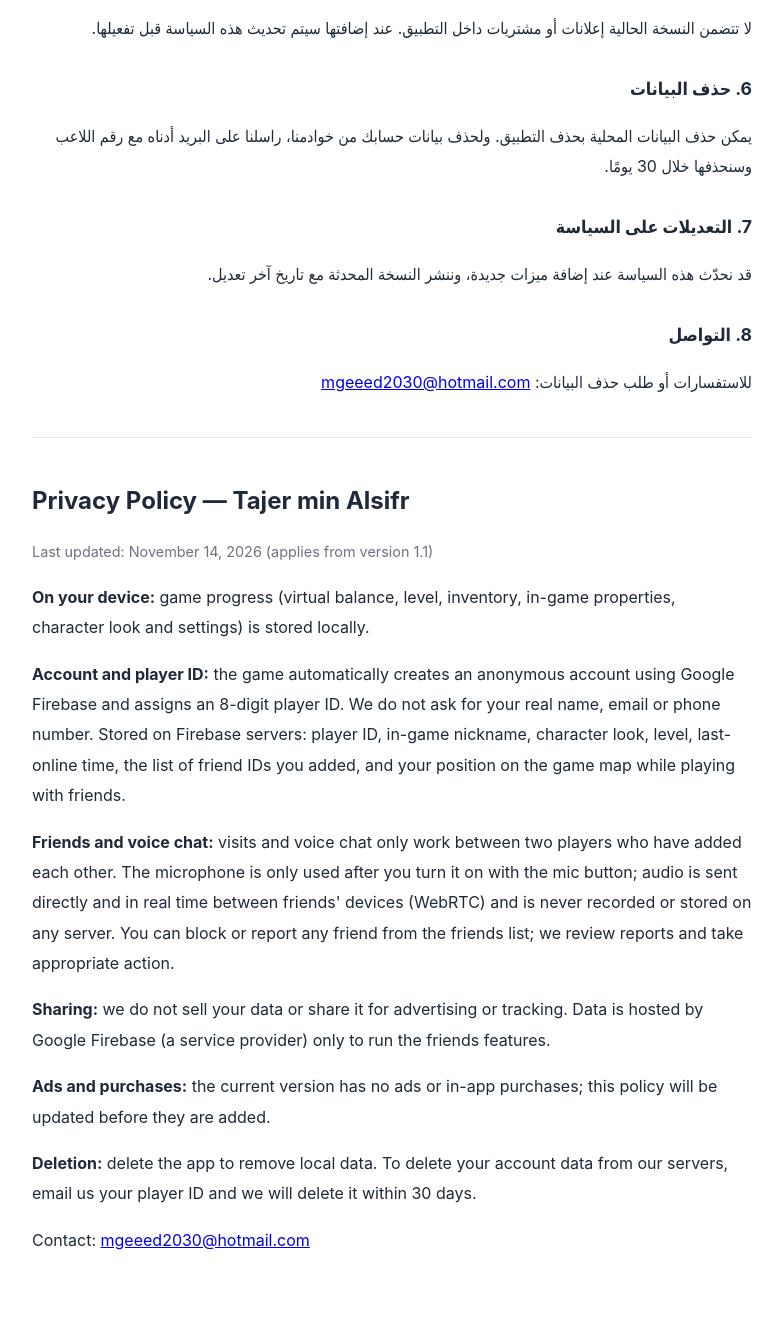
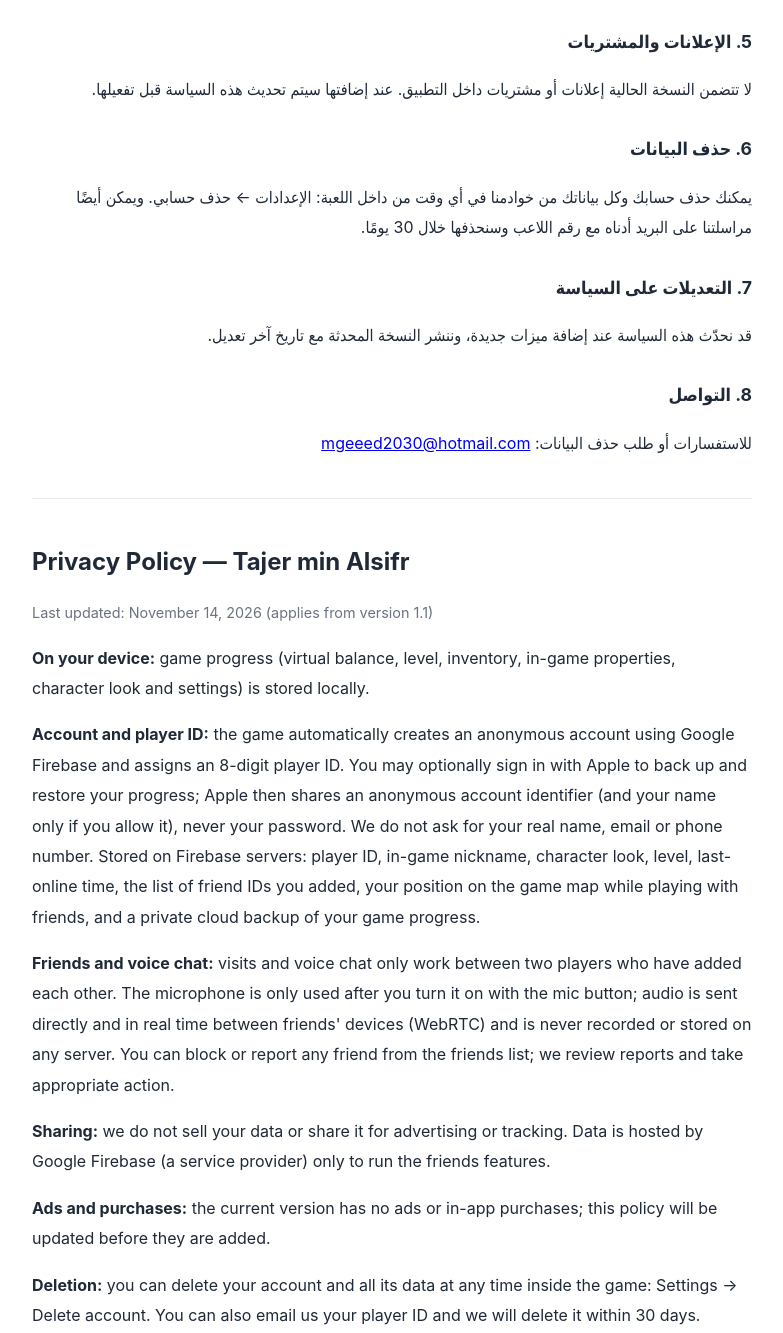
Before and after one commit to mgeeed2090-dot/tajer-privacy, a plain HTML site: page index.html in a window 1280 px wide. Shown: the part 882-2215 px from the top of the page, without its empty margins (248-1031 px from the left). Before the commit the page ends 2177 px from the top, so only its background shows below. Drawn offline with Linux system fonts and the light colour scheme.

Commit message:
Privacy policy: Sign in with Apple, cloud save, in-app account deletion
Co-Authored-By: Claude Opus 5.5 <noreply@anthropic.com>
Claude-Session: https://claude.ai/code/session_01WCpU6HHJ69bZQiaBP3t5kp

```diff
--- a/index.html
+++ b/index.html
@@ -18,7 +18,7 @@ h1{font-size:1.5rem;margin-bottom:4px}h2{font-size:1.1rem;margin-top:28px}
 <h2>1. البيانات المحفوظة على جهازك</h2>
 <p>يُحفظ تقدم اللاعب (الرصيد الافتراضي، المستوى، المخزون، العقارات داخل اللعبة، شكل الشخصية والإعدادات) محليًا على جهازه.</p>
 <h2>2. الحساب ورقم اللاعب</h2>
-<p>عند تشغيل اللعبة يُنشأ للاعب حساب مجهول تلقائيًا عبر خدمة Google Firebase، ويُعطى رقم لاعب من 8 أرقام. لا نطلب الاسم الحقيقي أو البريد أو رقم الجوال. يُحفظ على خوادم Firebase: رقم اللاعب، والاسم الذي يختاره داخل اللعبة، وشكل الشخصية، والمستوى، وآخر وقت اتصال، وقائمة أرقام الأصدقاء الذين أضافهم، وموقعه داخل خريطة اللعبة أثناء اللعب مع الأصدقاء.</p>
+<p>عند تشغيل اللعبة يُنشأ للاعب حساب مجهول تلقائيًا عبر خدمة Google Firebase، ويُعطى رقم لاعب من 8 أرقام. ويمكن للاعب اختياريًا تسجيل الدخول باستخدام Apple لحفظ تقدمه واسترجاعه، وفي هذه الحالة نستلم من Apple معرّفًا مجهولًا للحساب (وقد يُرسل الاسم إذا وافق اللاعب) ولا نستلم كلمة المرور. لا نطلب الاسم الحقيقي أو البريد أو رقم الجوال. يُحفظ على خوادم Firebase: رقم اللاعب، والاسم الذي يختاره داخل اللعبة، وشكل الشخصية، والمستوى، وآخر وقت اتصال، وقائمة أرقام الأصدقاء الذين أضافهم، وموقعه داخل خريطة اللعبة أثناء اللعب مع الأصدقاء، ونسخة احتياطية من تقدمه في اللعبة (الحفظ السحابي) لا يطّلع عليها غيره.</p>
 <h2>3. اللعب مع الأصدقاء والمحادثة الصوتية</h2>
 <p>الزيارة والمحادثة الصوتية متاحتان فقط بين لاعبين أضاف كل منهما الآخر برقمه. المايك لا يعمل إلا إذا فتحه اللاعب بنفسه من زر المايك، ويُنقل الصوت مباشرة بين أجهزة الأصدقاء لحظيًا (WebRTC) ولا يُسجَّل ولا يُحفظ على أي خادم. يمكن للاعب حظر أي صديق أو الإبلاغ عنه من قائمة الأصدقاء، ونراجع البلاغات ونتخذ الإجراء المناسب.</p>
 <h2>4. مشاركة البيانات</h2>
@@ -26,7 +26,7 @@ h1{font-size:1.5rem;margin-bottom:4px}h2{font-size:1.1rem;margin-top:28px}
 <h2>5. الإعلانات والمشتريات</h2>
 <p>لا تتضمن النسخة الحالية إعلانات أو مشتريات داخل التطبيق. عند إضافتها سيتم تحديث هذه السياسة قبل تفعيلها.</p>
 <h2>6. حذف البيانات</h2>
-<p>يمكن حذف البيانات المحلية بحذف التطبيق. ولحذف بيانات حسابك من خوادمنا، راسلنا على البريد أدناه مع رقم اللاعب وسنحذفها خلال 30 يومًا.</p>
+<p>يمكنك حذف حسابك وكل بياناتك من خوادمنا في أي وقت من داخل اللعبة: الإعدادات ← حذف حسابي. ويمكن أيضًا مراسلتنا على البريد أدناه مع رقم اللاعب وسنحذفها خلال 30 يومًا.</p>
 <h2>7. التعديلات على السياسة</h2>
 <p>قد نحدّث هذه السياسة عند إضافة ميزات جديدة، وننشر النسخة المحدثة مع تاريخ آخر تعديل.</p>
 <h2>8. التواصل</h2>
@@ -36,11 +36,11 @@ h1{font-size:1.5rem;margin-bottom:4px}h2{font-size:1.1rem;margin-top:28px}
 <h1>Privacy Policy — Tajer min Alsifr</h1>
 <p class="date">Last updated: November 14, 2026 (applies from version 1.1)</p>
 <p><b>On your device:</b> game progress (virtual balance, level, inventory, in-game properties, character look and settings) is stored locally.</p>
-<p><b>Account and player ID:</b> the game automatically creates an anonymous account using Google Firebase and assigns an 8-digit player ID. We do not ask for your real name, email or phone number. Stored on Firebase servers: player ID, in-game nickname, character look, level, last-online time, the list of friend IDs you added, and your position on the game map while playing with friends.</p>
+<p><b>Account and player ID:</b> the game automatically creates an anonymous account using Google Firebase and assigns an 8-digit player ID. You may optionally sign in with Apple to back up and restore your progress; Apple then shares an anonymous account identifier (and your name only if you allow it), never your password. We do not ask for your real name, email or phone number. Stored on Firebase servers: player ID, in-game nickname, character look, level, last-online time, the list of friend IDs you added, your position on the game map while playing with friends, and a private cloud backup of your game progress.</p>
 <p><b>Friends and voice chat:</b> visits and voice chat only work between two players who have added each other. The microphone is only used after you turn it on with the mic button; audio is sent directly and in real time between friends' devices (WebRTC) and is never recorded or stored on any server. You can block or report any friend from the friends list; we review reports and take appropriate action.</p>
 <p><b>Sharing:</b> we do not sell your data or share it for advertising or tracking. Data is hosted by Google Firebase (a service provider) only to run the friends features.</p>
 <p><b>Ads and purchases:</b> the current version has no ads or in-app purchases; this policy will be updated before they are added.</p>
-<p><b>Deletion:</b> delete the app to remove local data. To delete your account data from our servers, email us your player ID and we will delete it within 30 days.</p>
+<p><b>Deletion:</b> you can delete your account and all its data at any time inside the game: Settings → Delete account. You can also email us your player ID and we will delete it within 30 days.</p>
 <p>Contact: <a href="mailto:mgeeed2030@hotmail.com">mgeeed2030@hotmail.com</a></p>
 </div>
 </body>
```
